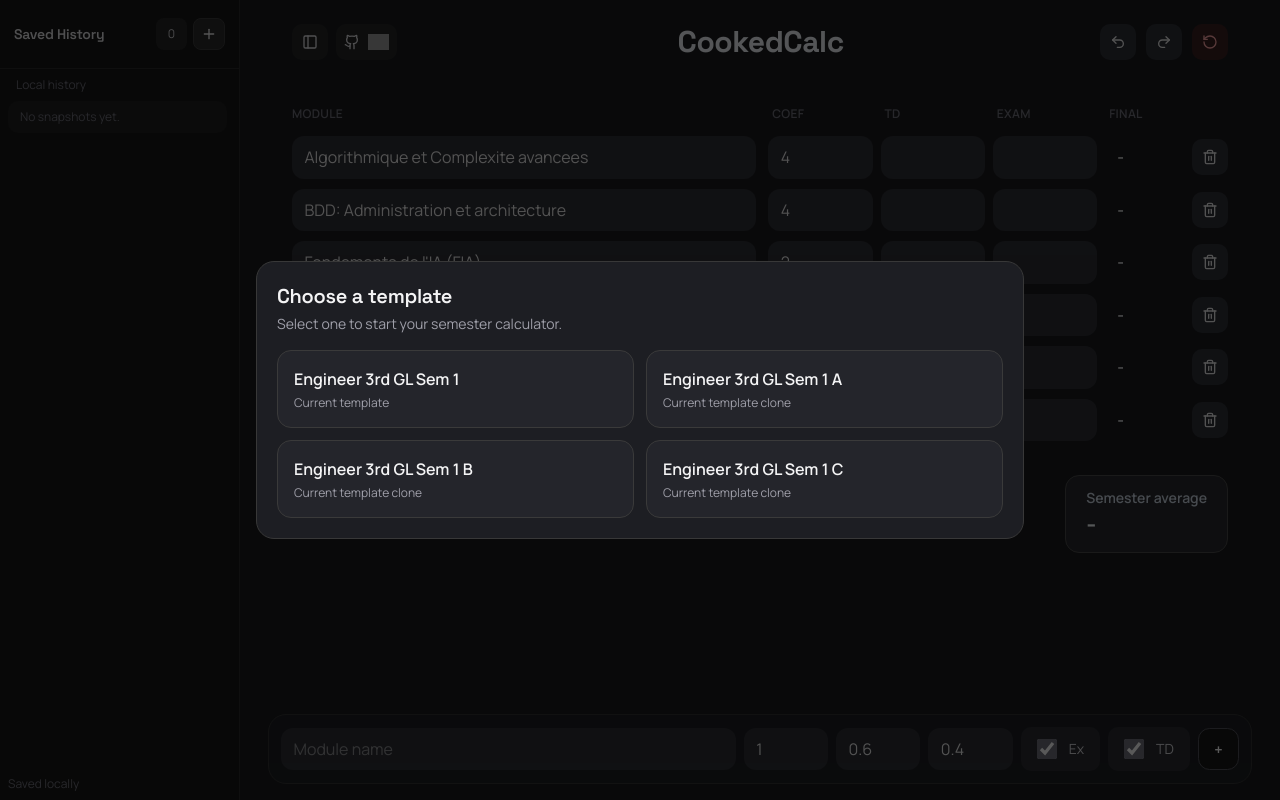
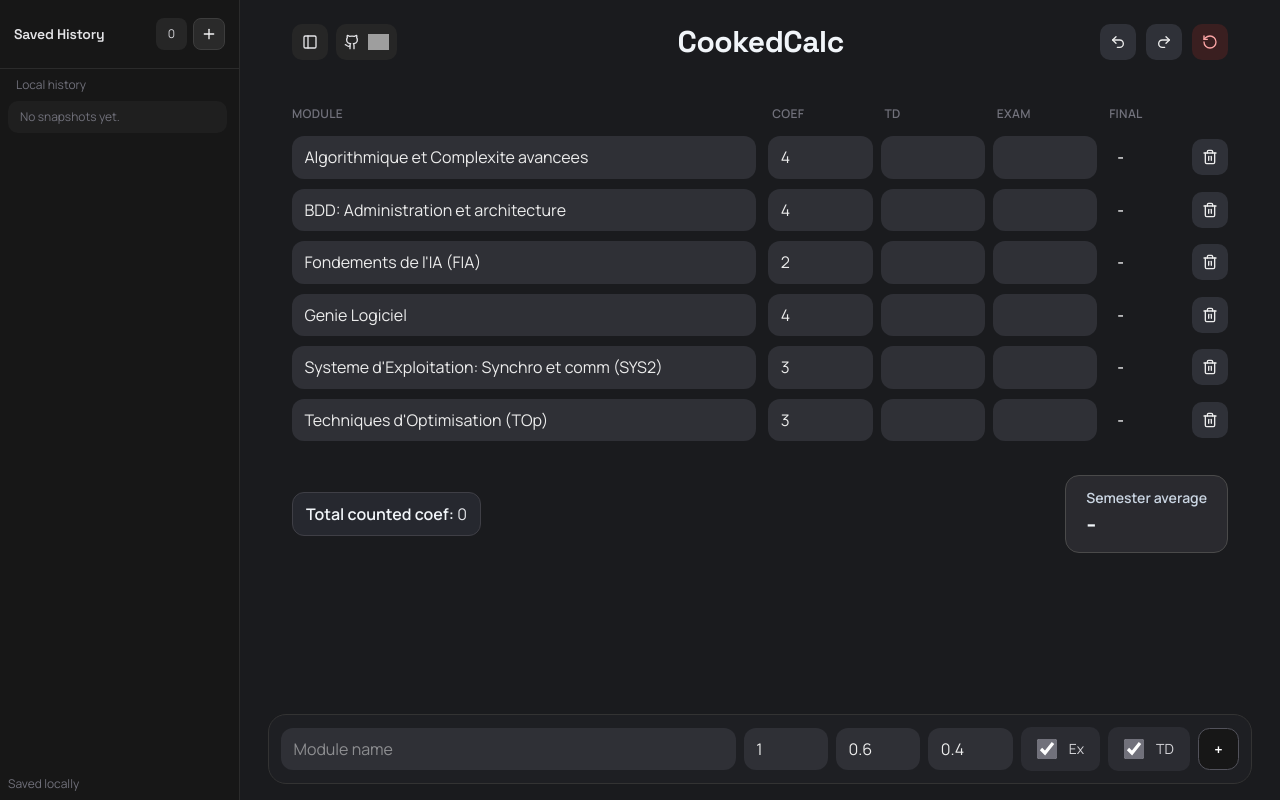
Before and after one commit to djalilmsk/avg-calc, a React (Vite) app: page / in a window 1280 px wide. Built offline with nearby package versions, Linux system fonts and the light colour scheme; grey boxes are pictures that could not be loaded.

Commit message:
refactor: comment out unused template-related variables and conditional rendering in SemesterAverageApp

```diff
--- a/src/Calculator.jsx
+++ b/src/Calculator.jsx
@@ -35,8 +35,8 @@ export default function SemesterAverageApp() {
     computed,
     history,
     actions,
-    templates,
-    needsTemplateChoice,
+    // templates,
+    // needsTemplateChoice,
   } = useSemesterCalculator();
   const [sidebarWidth, setSidebarWidth] = useState(() => {
     if (typeof window === "undefined") return 300;
@@ -157,12 +157,12 @@ export default function SemesterAverageApp() {
         </div>
         <AddModuleBar onAdd={actions.addRow} />
 
-        {needsTemplateChoice && (
+        {/* {needsTemplateChoice && (
           <TemplateChooser
             templates={templates}
             onChoose={actions.applyTemplate}
           />
-        )}
+        )} */}
       </SidebarInset>
     </SidebarProvider>
   );
```
